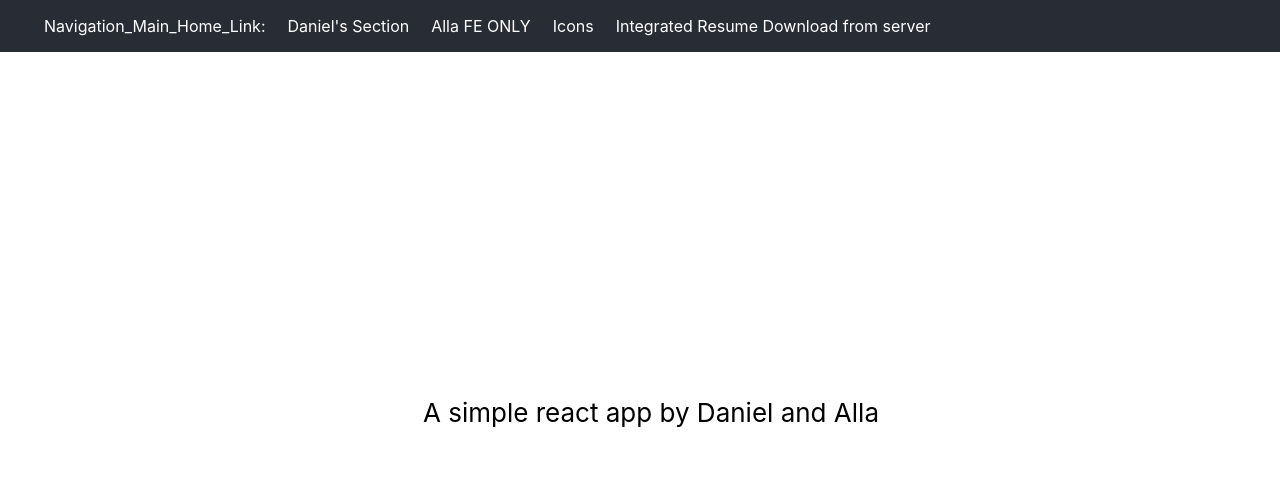
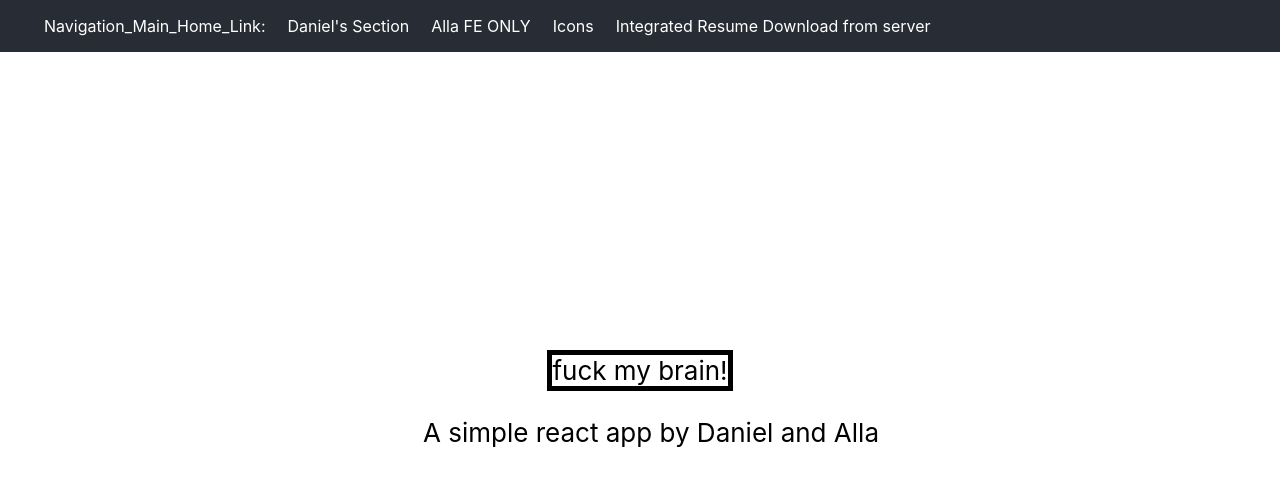
Before and after one commit to dandersonstack/daniel-all-app, a React (Create React App) app: page / in a window 1280 px wide. Shown: the top 486 px of the page. Built offline with nearby package versions, Linux system fonts and the light colour scheme.

Commit message:
added box and styled

```diff
--- a/src/App.css
+++ b/src/App.css
@@ -27,3 +27,8 @@
   justify-content: center;
   font-size: calc(10px + 2vmin);
 }
+
+.desing {
+  border: solid 5px black;
+
+}
--- a/src/App.js
+++ b/src/App.js
@@ -21,6 +21,9 @@ function App() {
         </p>
       </header>
       <body className="App-body">
+        <div class = "desing">
+          fuck my brain!
+        </div>
        <p>
          A simple react app by Daniel and Alla
        </p>
```
